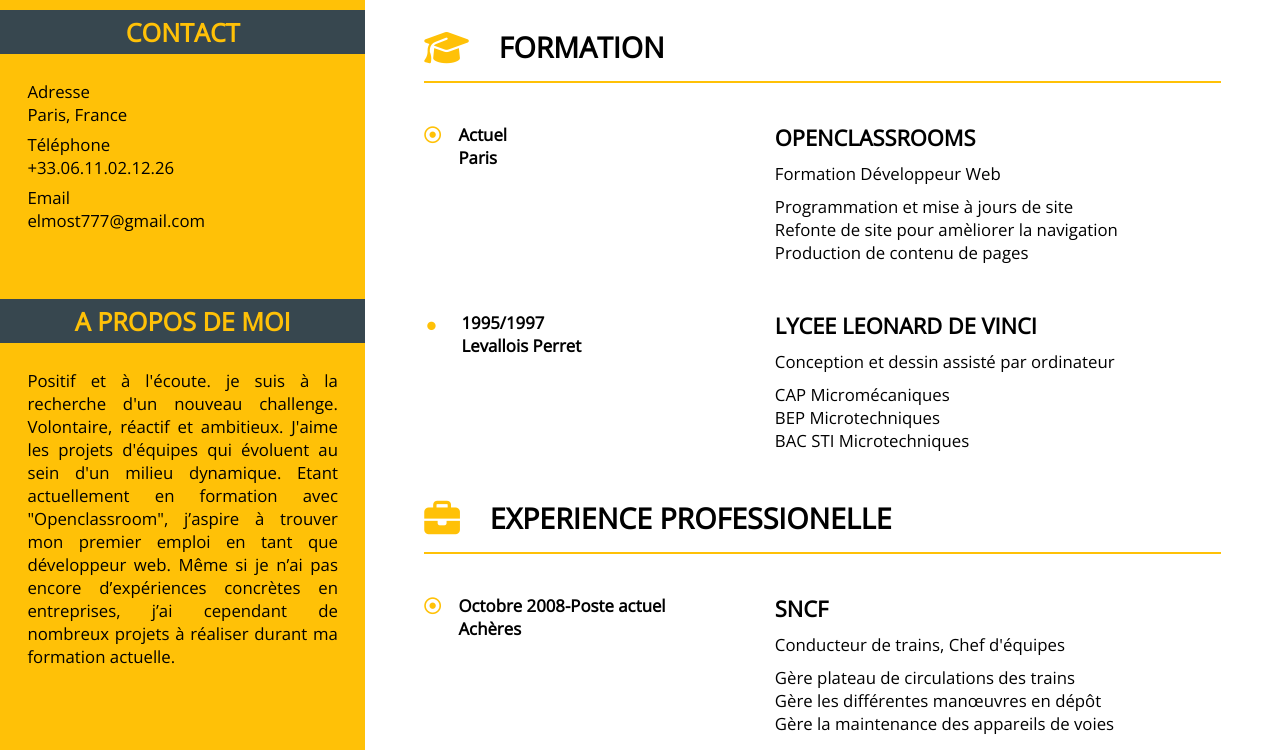
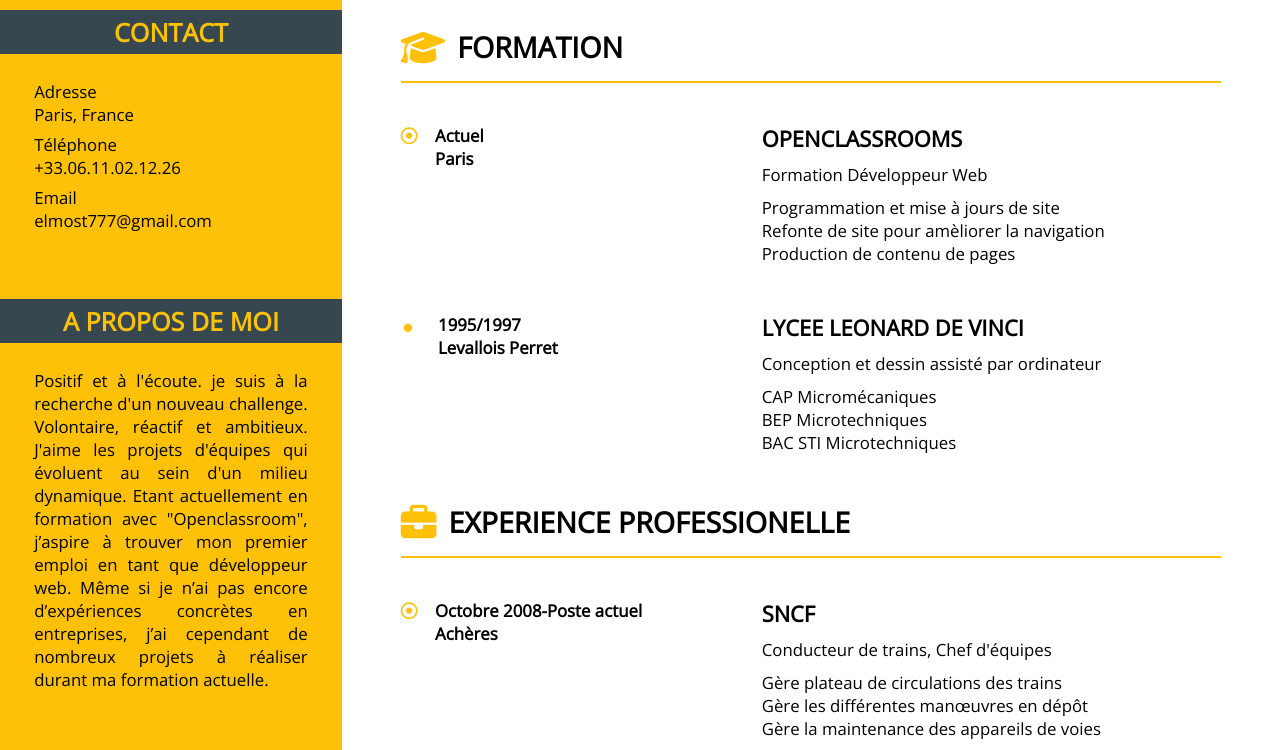
Before and after one commit to ElMost/CV, a plain HTML site: page index.html in a window 1280 px wide. Shown: the part 333-1083 px from the top of the page. Drawn offline with nearby package versions, Linux system fonts and the light colour scheme.

Commit message:
Ajustement espace icone h3

```diff
--- a/style.css
+++ b/style.css
@@ -18,7 +18,7 @@ body
 }
 aside
 {
-    width: 33%;
+    width: 30%;
     background-color: #FFC107;
     margin: 0px;
     display: flex;
@@ -44,7 +44,7 @@ img.displayed
 {
     margin: auto;
     text-align: justify;
-    width: 85%;
+    width: 80%;
 }
 #contact, #Apropos, #Loisirs
 {
@@ -57,7 +57,7 @@ img.displayed
 #moi
 {
     text-align: justify;
-    width: 85%;
+    width: 80%;
     margin: auto;
 }
 .fa-bowling-ball, .fa-futbol, .fa-table-tennis
@@ -136,7 +136,7 @@ main h3
 }
 .fa-pencil-alt,.fa-graduation-cap, .fa-briefcase
 {
-    margin-right: 30px;
+    margin-right: 12PX;
     color: #FFC107;
 }
 h3
```
